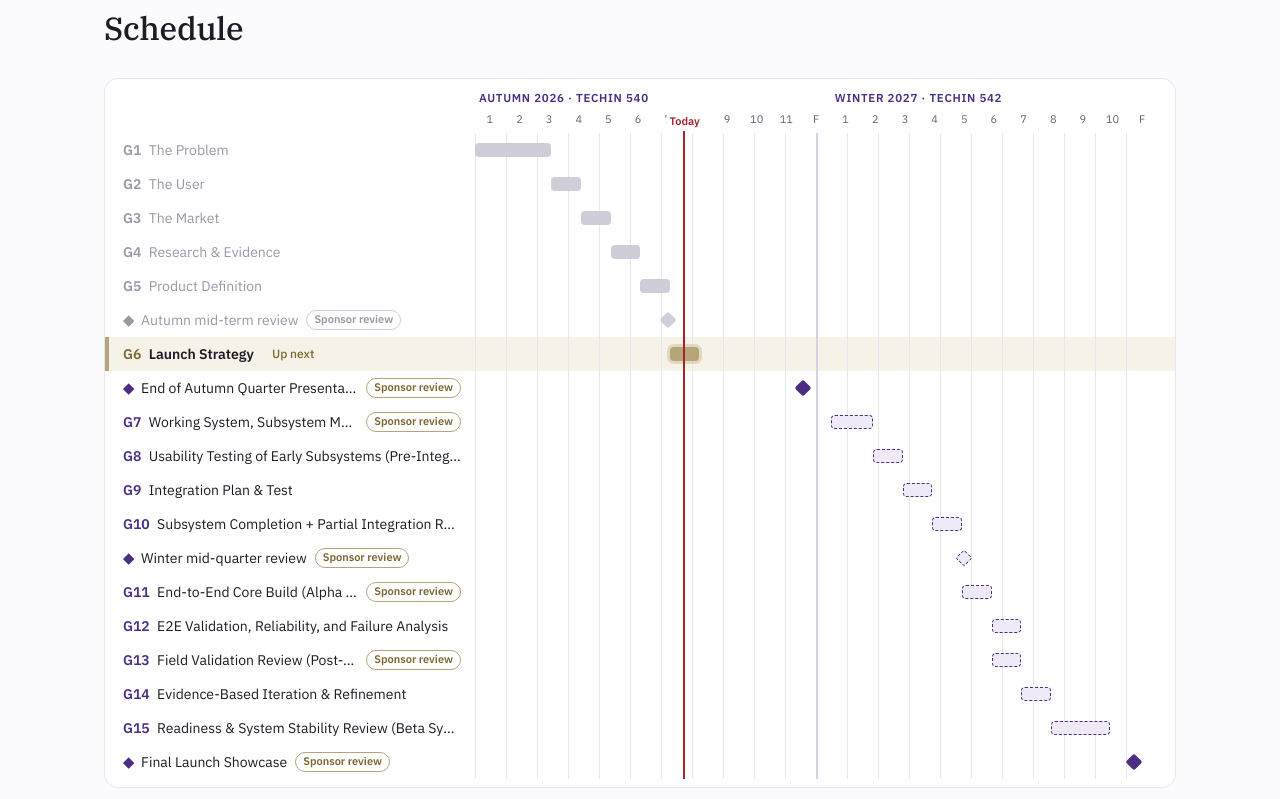
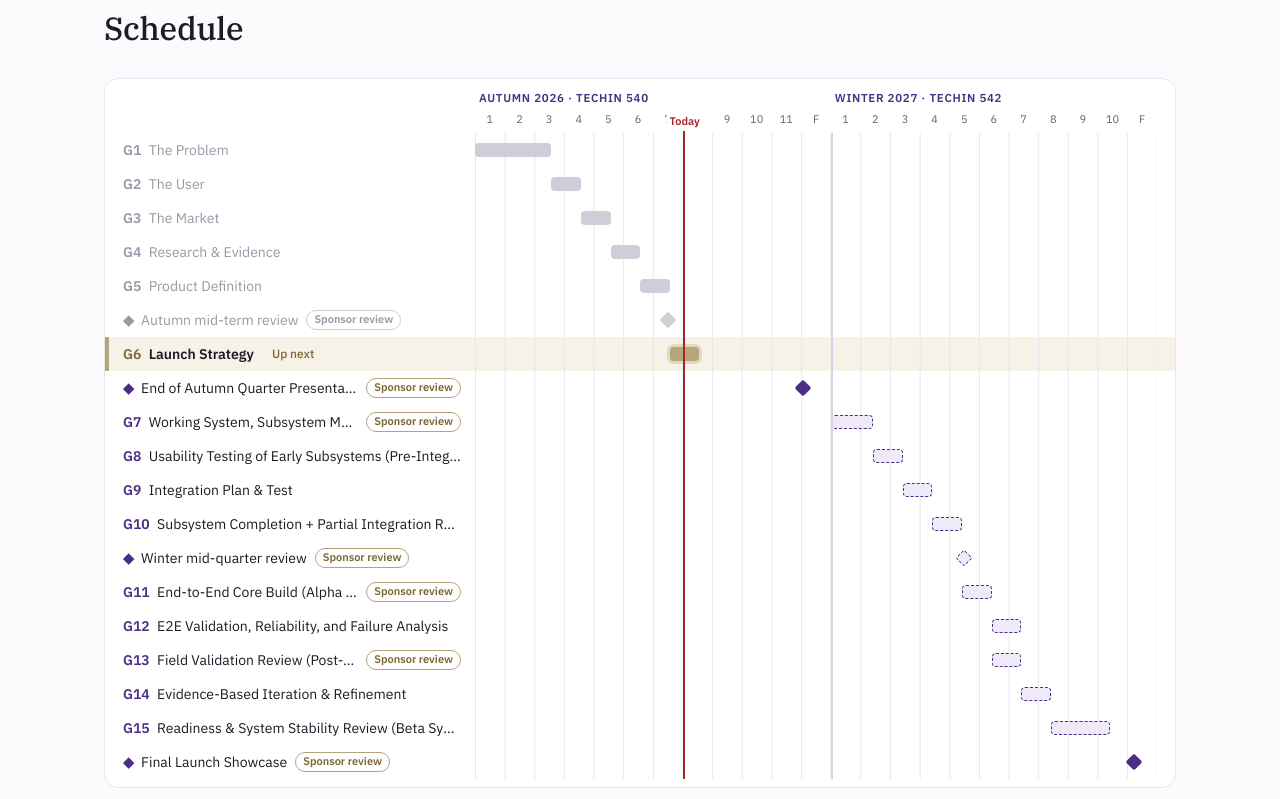
Before and after one commit to gix-launch/gix-launch.github.io, a plain HTML site: page index.html in a window 1280 px wide. Shown: the part 1570-2369 px from the top of the page. Drawn offline with Linux system fonts and the light colour scheme.

Commit message:
fix: show Dec 14 finals week inside Autumn on the schedule chart
The Gantt grid assumed two 11-week quarters (22 grid columns, quarter
divider at 50%). With Autumn now 12 weeks, the Dec 14 finals week fell on
the Winter side of the divider and the grid lines drifted from the week
columns. Derive the column count and divider position from the weeks.

Co-Authored-By: Claude Opus 5.5 <noreply@anthropic.com>

```diff
--- a/assets/css/site.css
+++ b/assets/css/site.css
@@ -182,8 +182,8 @@ table.schedule tr.next td:first-child { box-shadow: inset 3px 0 0 var(--gold); }
 .g-label { display: flex; align-items: center; gap: 8px; padding: 0 14px 0 18px; font-size: 14px; min-width: 0; }
 .g-name { white-space: nowrap; overflow: hidden; text-overflow: ellipsis; min-width: 0; }
 .g-name b { font-weight: 600; color: var(--purple); margin-right: 4px; }
-.g-track { position: relative; height: 34px; margin-right: 18px; background-image: linear-gradient(90deg, var(--line) 1px, transparent 1px); background-size: calc(100% / 22) 100%; }
-.g-track::after { content: ""; position: absolute; left: 50%; top: 0; bottom: 0; border-left: 2px solid #d6d2e3; }
+.g-track { position: relative; height: 34px; margin-right: 18px; background-image: linear-gradient(90deg, var(--line) 1px, transparent 1px); background-size: calc(100% / var(--weeks, 22)) 100%; }
+.g-track::after { content: ""; position: absolute; left: calc(var(--split, .5) * 100%); top: 0; bottom: 0; border-left: 2px solid #d6d2e3; }
 .g-head .g-track { height: 46px; background: none; }
 .g-head .g-track::after { display: none; }
 .g-quarter { position: absolute; top: 2px; font-size: 11.5px; font-weight: 600; letter-spacing: .06em; text-transform: uppercase; color: var(--purple); padding-left: 4px; white-space: nowrap; }
--- a/assets/js/gantt.js
+++ b/assets/js/gantt.js
@@ -56,6 +56,11 @@
     return `<div class="g-today" style="--at:${at(TODAY)}"><span>Today</span></div>`;
   }
 
+  // Grid lines (one per week) and the divider between quarters follow the actual quarter lengths.
+  const secondQuarter = WEEKS.find((w) => w.quarter !== WEEKS[0].quarter);
+  root.style.setProperty("--weeks", WEEKS.length);
+  root.style.setProperty("--split", secondQuarter ? at(secondQuarter.start) : 1);
+
   root.innerHTML = `<div class="gantt-scroll"><div class="gantt">${scale()}
     <div class="g-body">${D.assignments.map(row).join("")}${todayLine()}</div></div></div>
     <div class="g-legend">
```
